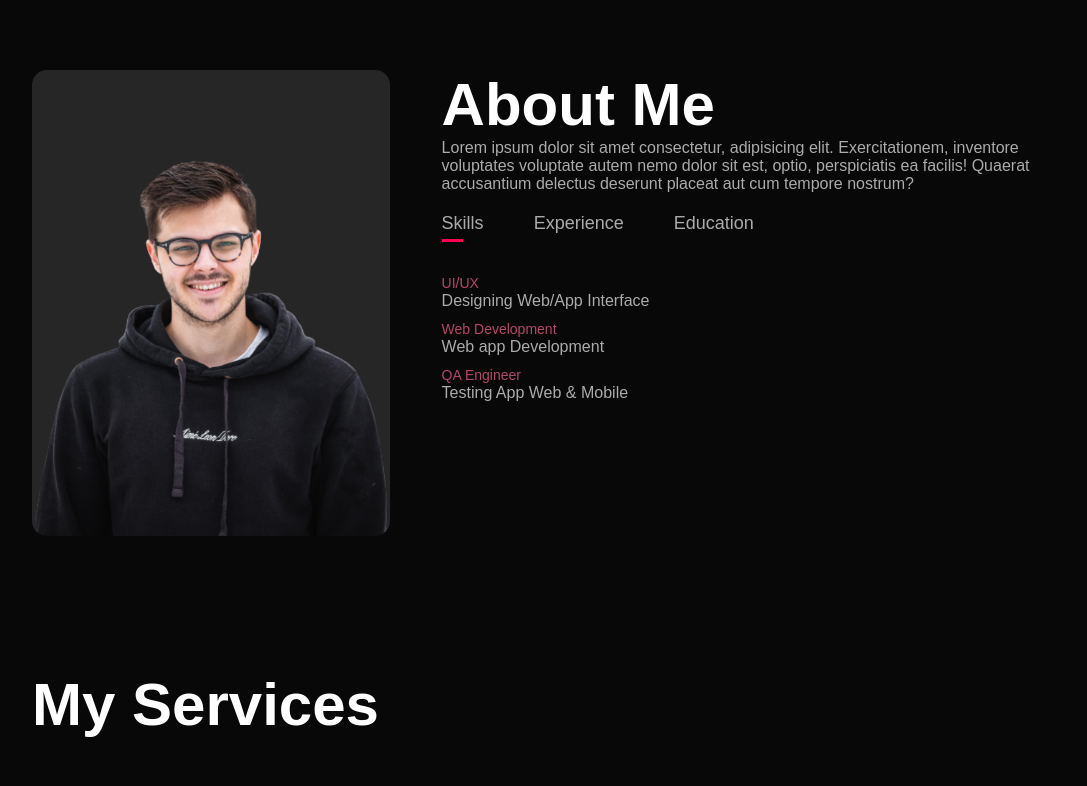
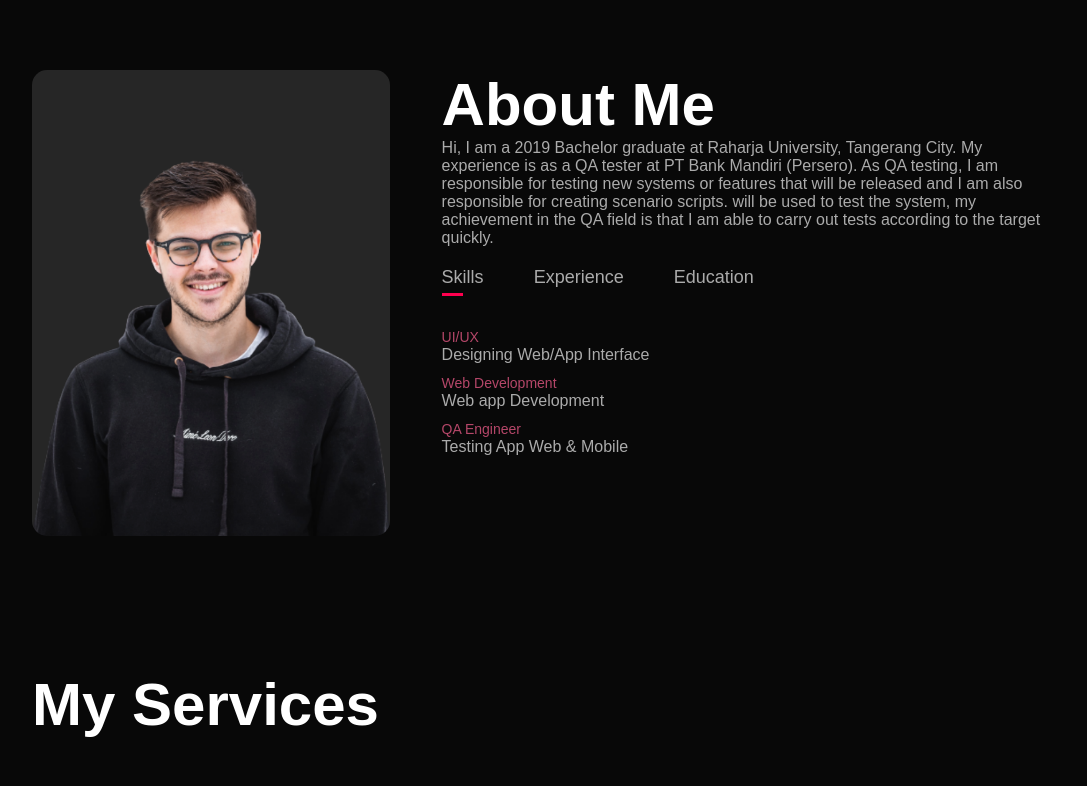
Before and after one commit to agungpriyadi1997/personal-portfolio, a plain HTML site: page index.html in a window 1280 px wide. Shown: the part 820-1606 px from the top of the page, without its empty margins (96-1183 px from the left). Drawn offline with Linux system fonts and the light colour scheme.

Commit message:
Update index.html

```diff
--- a/index.html
+++ b/index.html
@@ -37,7 +37,7 @@
                 </div>
                 <div class="about-col-2">
                     <h1 class="sub-title">About Me</h1>
-                    <p>Lorem ipsum dolor sit amet consectetur, adipisicing elit. Exercitationem, inventore voluptates voluptate autem nemo dolor sit est, optio, perspiciatis ea facilis! Quaerat accusantium delectus deserunt placeat aut cum tempore nostrum?</p>
+                    <p>Hi, I am a 2019 Bachelor graduate at Raharja University, Tangerang City. My experience is as a QA tester at PT Bank Mandiri (Persero). As QA testing, I am responsible for testing new systems or features that will be released and I am also responsible for creating scenario scripts. will be used to test the system, my achievement in the QA field is that I am able to carry out tests according to the target quickly.</p>
 
                     <div class="tab-titles">
                         <p class="tab-links active-link" onclick="opentab('skills')">Skills</p>
```
